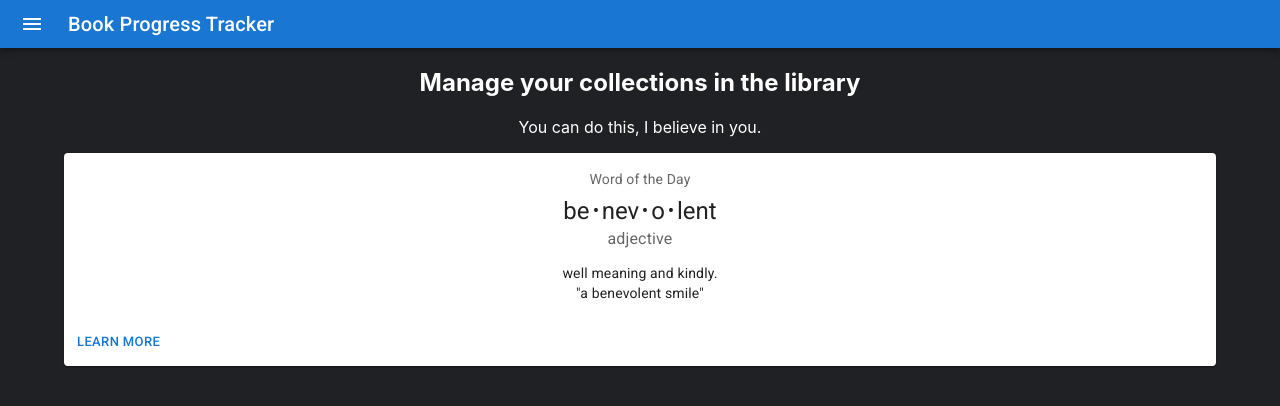
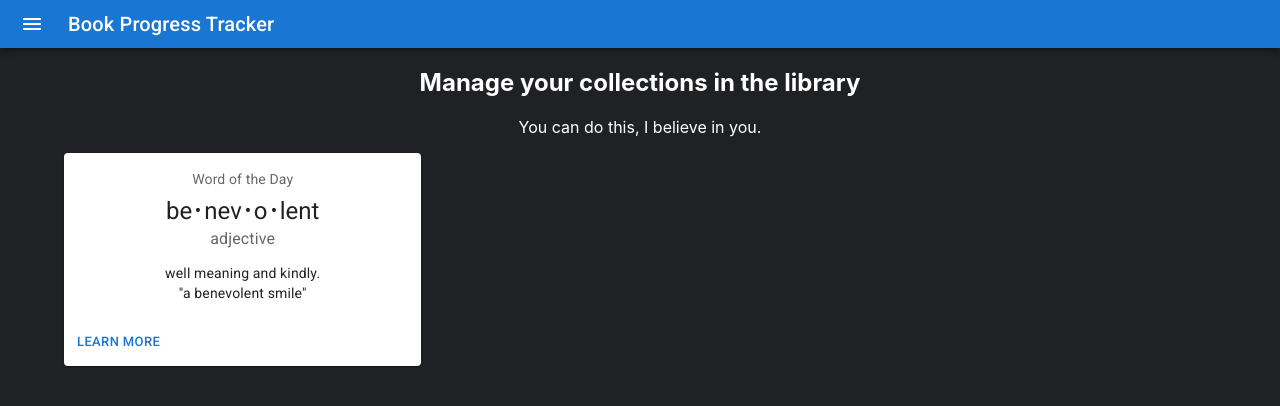
Before and after one commit to andrewvpham/book-progress-tracker, a React (Create React App) app: page /library in a window 1280 px wide. Shown: the top 406 px of the page. Built offline with nearby package versions, Linux system fonts and the light colour scheme.

Commit message:
Before trying to add dynamically added cards
Title

```diff
--- a/src/Library.js
+++ b/src/Library.js
@@ -6,8 +6,10 @@ import CardContent from '@mui/material/CardContent';
 import Button from '@mui/material/Button';
 import Typography from '@mui/material/Typography';
 import Container from '@mui/material/Container';
+import Grid from '@mui/material/Grid';
 //this will display dynamically added cards displaying books you read; will have blank card always right-most that says add book to collection
 
+//Theme for card
 const bull = (
     <Box
       component="span"
@@ -17,12 +19,11 @@ const bull = (
     </Box>
   );
 
-function Library() {
-    return (
-        <Container style={{ color: "white"}}>
-          <h2>Manage your collections in the library</h2>
-          <p>You can do this, I believe in you.</p>
-          <Card sx={{ minWidth: 275 }}>
+//Dyanmically added card
+const Input = () => {
+    return <Grid container spacing={5}>
+    <Grid item sm={4}>
+        <Card sx={{ minWidth: 275 }}>
             <CardContent>
                 <Typography sx={{ fontSize: 14 }} color="text.secondary" gutterBottom>
                 Word of the Day
@@ -42,7 +43,44 @@ function Library() {
                 <CardActions>
                     <Button size="small">Learn More</Button>
                 </CardActions>
-            </Card>
+        </Card>
+    </Grid>
+
+  </Grid>
+}
+
+function Library() {
+    return (
+        <Container style={{ color: "white"}}>
+          <h2>Manage your collections in the library</h2>
+          <p>You can do this, I believe in you.</p>
+          <Grid container spacing={5}>
+            <Grid item sm={4}>
+                <Card sx={{ minWidth: 275 }}>
+                    <CardContent>
+                        <Typography sx={{ fontSize: 14 }} color="text.secondary" gutterBottom>
+                        Word of the Day
+                        </Typography>
+                        <Typography variant="h5" component="div">
+                        be{bull}nev{bull}o{bull}lent
+                        </Typography>
+                        <Typography sx={{ mb: 1.5 }} color="text.secondary">
+                        adjective
+                        </Typography>
+                        <Typography variant="body2">
+                        well meaning and kindly.
+                        <br />
+                        {'"a benevolent smile"'}
+                        </Typography>
+                        </CardContent>
+                        <CardActions>
+                            <Button size="small">Learn More</Button>
+                        </CardActions>
+                </Card>
+            </Grid>
+
+          </Grid>
+
         </Container>
     );
   }
--- a/src/Overview.js
+++ b/src/Overview.js
@@ -69,8 +69,8 @@ function Overview() {
             </Grid>
             <Grid align="left" item sm={4} >
             <p>These are your most read genres</p>
-            <PieChart width={250} height={250}>
-            <Pie data={data02} dataKey="value" nameKey="name" cx="50%" cy="50%" outerRadius={80} fill="#82ca9d" label />
+            <PieChart width={280} height={250}>
+            <Pie data={data02} dataKey="value" nameKey="name" cx="50%" cy="50%" outerRadius={80} fill="#82ca9d" label unit="%"/>
             </PieChart>
             </Grid>
             <Grid item sm={12}>
```
